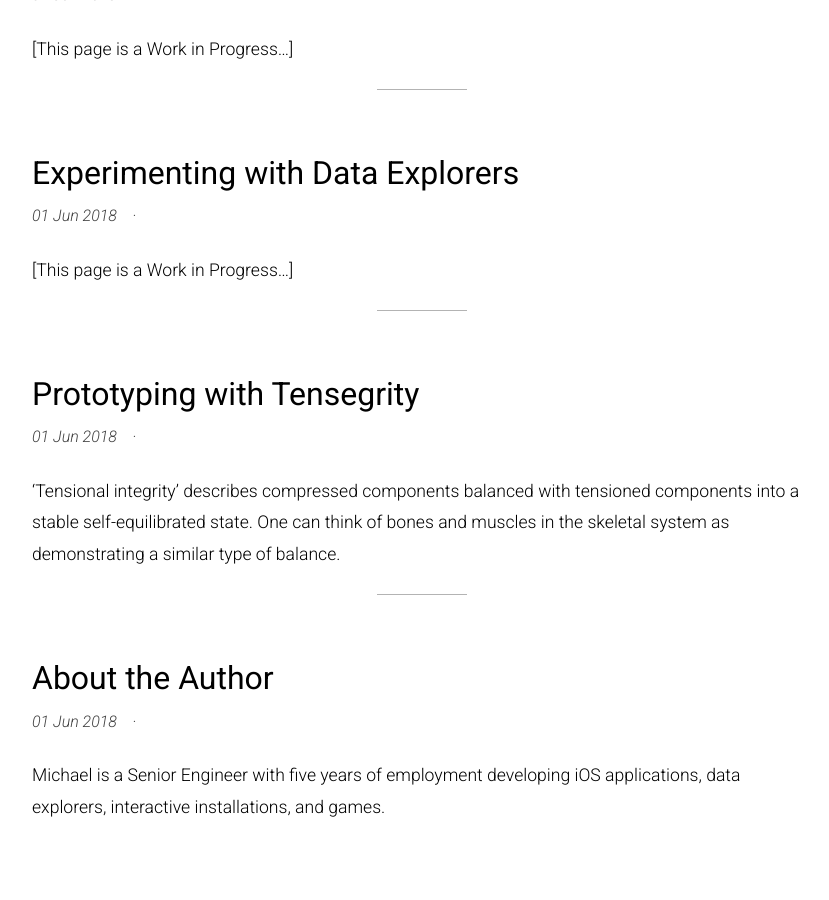
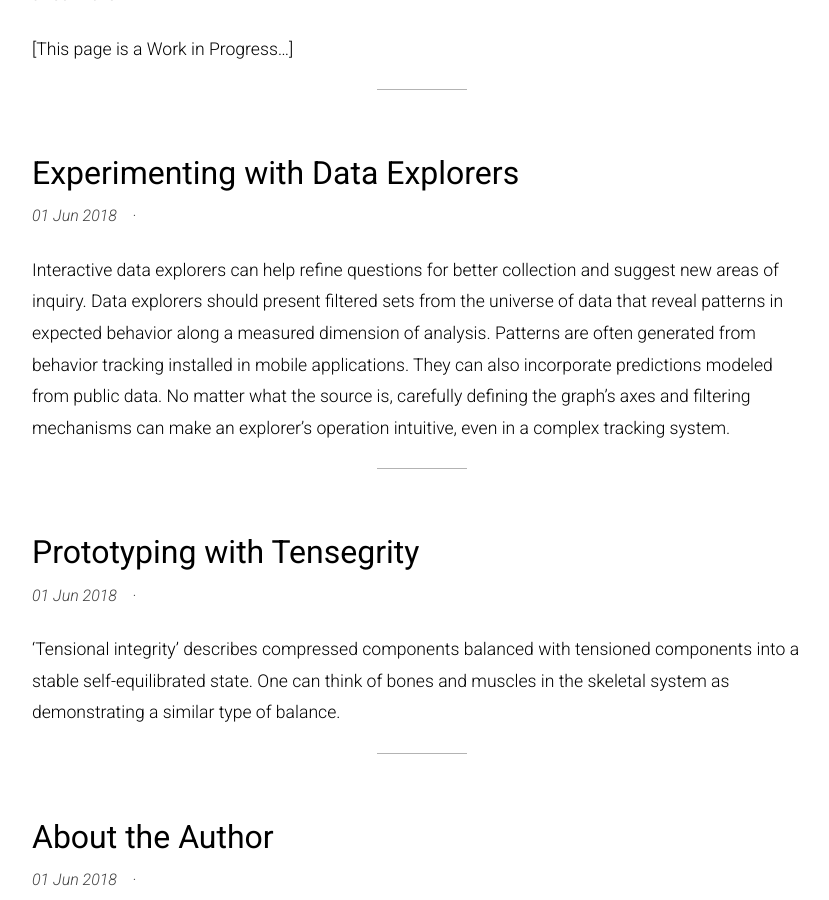
Before and after one commit to voxels/voxels.github.io, a Jekyll site: the page built from index.html, in a window 1280 px wide and 900 px high, scrolled down 1056 px. Shown: the whole window, without its empty margins (218-1047 px from the left). Built offline with Jekyll 4.4.1, drawn with Linux system fonts in a browser that asks for light colours; the list of posts is cut into pages by our own code; some of the changed lines change nothing that is shown.

Commit message:
Adding data explorers copy

```diff
--- a/_posts/2018-06-20-experimenting-with-data-explorers.markdown
+++ b/_posts/2018-06-20-experimenting-with-data-explorers.markdown
@@ -4,18 +4,28 @@ title:  "Experimenting with Data Explorers"
 date:   2018-06-01 00:00:01 -0000
 ---
 
-[This page is a Work in Progress...]<!--break-->
+Interactive data explorers can help refine questions for better collection and suggest new areas of inquiry.  Data explorers should present filtered sets from the universe of data that reveal patterns in expected behavior along a measured dimension of analysis.  Patterns are often generated from behavior tracking installed in mobile applications.  They can also incorporate predictions modeled from public data.  No matter what the source is, carefully defining the graph's axes and filtering mechanisms can make an explorer's operation intuitive, even in a complex tracking system.
 
-Interactive data explorers can help refine questions for better collection.
+<!--break-->
+
+The first piece of software I wrote professionally was a data explorer built for the Philadelphia Workforce Investment Board on behalf of the Philadelphia School District in 2008.  The data explorer was written in [Processing](http://processing.org), a Java-based library that simplifies programming into visual concepts.  The explorer compared the vocational programs found in the school systems to the number of jobs projected to be available for graduates over a ten year time span.  The explorer could be modified on several dimensions including subject matter, geography, and school.
 
 <img src="https://s3.amazonaws.com/com-federalforge-repository/public/engineer/2009_PWIB/3.jpg" width="640" alt="Career and Technical Education Explorer">
 
-Complex data sets can be untangled by the layout and filtering.
+In the image above, two Philadelphia high schools are compared to see which school prepares students for the highest wages inside of the city.
+
+Behavior tracking is common in almost all iOS applications.  In addition to attaching common tracking systems to the purchase flow in [Beautified](https://voxels.github.io/professional_experience_0606018#beautified), I also sent raw event information from [mParticle](https://www.mparticle.com) to an AWS bucket.  The graphs below are screenshots from an interactive data explorer built in Processing that reveal the step a typical user might end their session before getting to the point of sale.
+
+Every user session in the collection is presented on a time based axis that flows around the origin.  Each step in the purchase flow is presented in a different color, at a different radius, so that a trip from the outer circle to the inner circle shows how far a single user penetrated into discovering and then buying a product.
 
 <img src="https://s3.amazonaws.com/com-federalforge-repository/public/researcher/behavior_tracking/2014_UserAcquisitionAndBehavior_Legend.png" width="640" alt="User Acquisition and Behavior Legend">
 
 <img src="https://s3.amazonaws.com/com-federalforge-repository/public/researcher/behavior_tracking/2014_UserAcquisitionAndBehavior_Filter.png" width="640" alt="User Acquisition and Behavior Filtered">
 
-Self-organizing, soft body agents give a sense of responsiveness.
+The product owners could use the explorer to develop a sense of how well the design was pushing users across the purchase flow over the course of a single session.
+
+Data explorers can not only be useful but also graceful.  In the explorer below, I assigned characteristics from a spreadsheet of contacts to [soft-body](https://www.amazon.com/gp/product/0985930802/ref=as_li_tf_tl?ie=UTF8&camp=1789&creative=9325&creativeASIN=0985930802&linkCode=as2&tag=natureofcode-20) agents.  Filtering through the various characteristics drives a reorganization of the agents into new groups, so that an overall sense of belonging can be discovered.
 
 {% include youtubePlayer.html id="KP4pgTmJO-U" %}
+
+The fluidity of the behavior lends some personality to the agents, and self-organization of flocking systems is a trait that might be further refined.  Since we recognize relatively motion almost as well as we see color, position, and size, agent-based behavior might be an untapped resource for mixed reality visualization.  Every so often, I expect to come back to this topic to see where technology and art can produce a more natural interface for data exploration.
```
